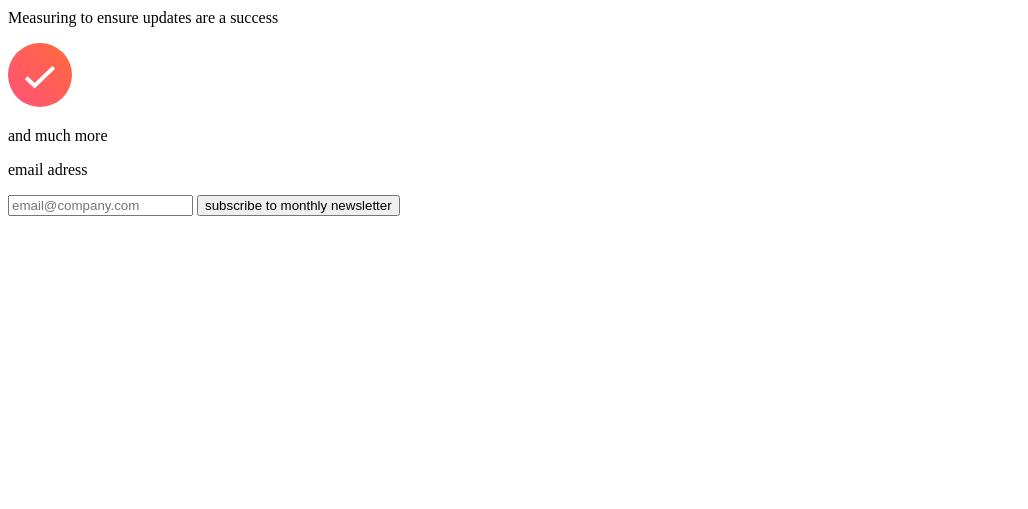
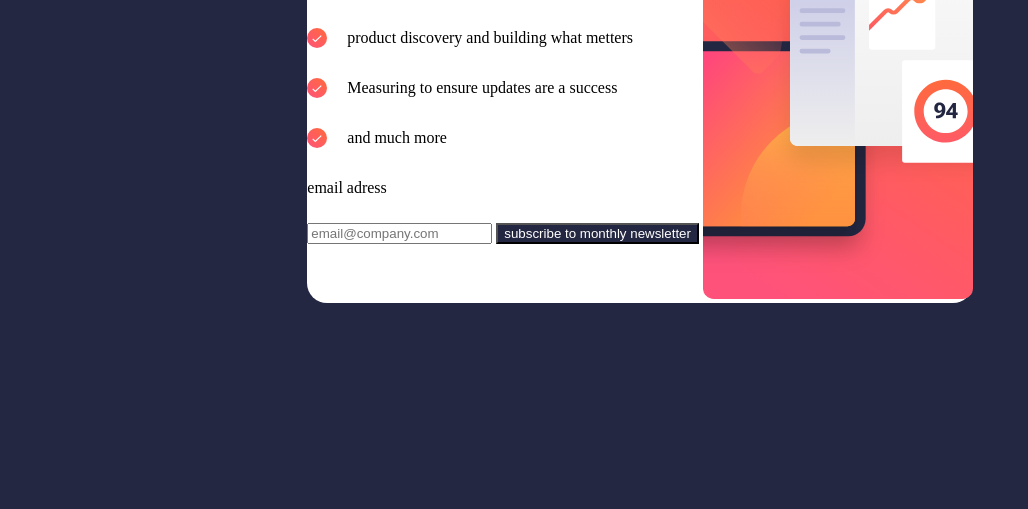
Before and after one commit to gigalataria/newsletter-sign-up-with-success-, a plain HTML site: page index.html in a window 1280 px wide. Shown: the part 307-816 px from the top of the page, without its empty margins (0-1028 px from the left). Drawn offline with Linux system fonts and the light colour scheme.

Commit message:
Add files via upload

```diff
--- a/index.html
+++ b/index.html
@@ -4,27 +4,31 @@
     <meta charset="UTF-8" />
     <meta name="viewport" content="width=device-width, initial-scale=1.0" />
     <title>Document</title>
+    <link rel="stylesheet" href="style.css">
   </head>
   <body>
     <div class="container">
       <div class="left-div">
-        <h1>Stay updated!</h1>
+        <h1 class="h1">Stay updated!</h1>
         <p>Join 60,000+ product managers receiving monthly updates on</p>
         <div class="div-1">
-          <img src="assets/images/icon-success.svg" alt="" />
+          <img class="img-1" src="assets/images/icon-success.svg" alt="" />
           <p>product discovery and building what metters</p>
         </div>
         <div class="div-2">
-          <img src="assets/images/icon-success.svg" alt="" />
+          <img class="img-1" src="assets/images/icon-success.svg" alt="" />
           <p>Measuring to ensure updates are a success</p>
         </div>
         <div class="div-3">
-          <img src="assets/images/icon-success.svg" alt="" />
+          <img class="img-1" src="assets/images/icon-success.svg" alt="" />
           <p>and much more</p>
         </div>
         <p>email adress</p>
-        <input type="text" placeholder="email@company.com" />
-        <button>subscribe to monthly newsletter</button>
+          <input class="input-1" type="text" placeholder="email@company.com" />
+          <button class="btn1">subscribe to monthly newsletter</button>
+      </div>
+      <div class="right-div">
+      <img class="img-2" src="assets/images/illustration-sign-up-desktop.svg" alt="">
       </div>
     </div>
   </body>
--- /dev/null
+++ b/style.css
@@ -0,0 +1,64 @@
+body{
+    background-color: hsl(234, 29%, 20%);
+    display: flex;
+    justify-content: center;
+    height: 100vh;
+    align-items: center;
+}
+
+
+.container{
+    display: flex;
+    background-color: white;
+    border-radius: 20px;
+}
+
+.h1{
+    color: hsl(234, 29%, 20%);
+}
+
+.div-1{
+    display: flex;
+    gap: 20px;
+}
+
+.div-2{
+    display: flex;
+    gap: 20px;
+}
+
+.div-3{
+    display: flex;
+    gap: 20px;
+}
+
+.img-1{
+    width: 20px;
+    height: 30px;
+    margin-top: 10px;
+}
+
+.btn1{
+    color: white;
+    background-color: hsl(234, 29%, 20%);
+    margin-top: 10px;
+}
+
+.img-2{
+    height: 400px;
+}
+
+
+
+@media (max-width: 380px) {
+
+   .container{
+    flex-direction: column-reverse;
+    text-align: center;
+   }
+
+   .left-div, .right-div{
+    width: 100%;
+   }
+
+}
```
